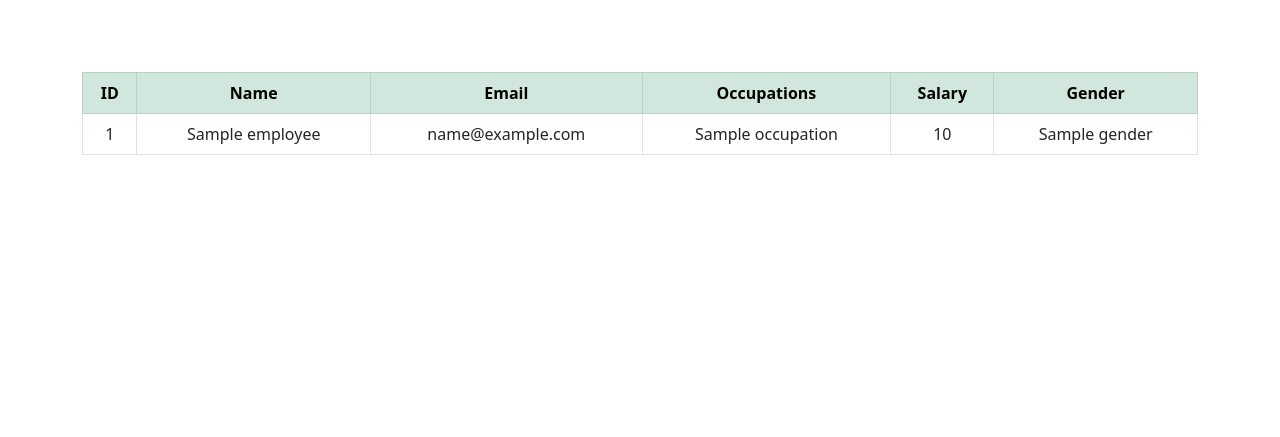
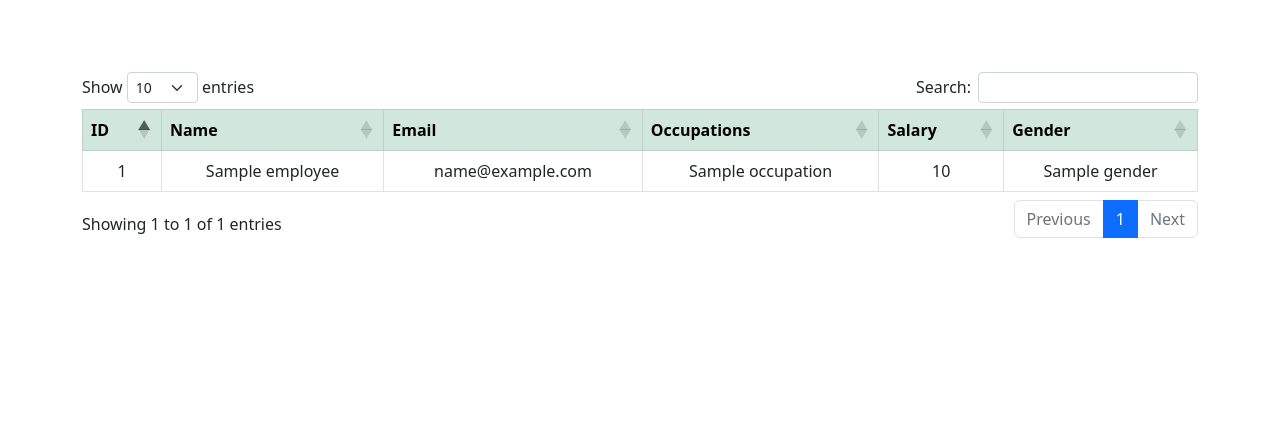
Before and after one commit to DewCX/django-data-tables, a Django app: template datatables_con/App/templates/home.html in a window 1280 px wide. Shown: the part 40-477 px from the top of the page. Run offline with Django 3.2, Linux system fonts and the light colour scheme; the template is opened without the code that fills it: most values are stand-ins (such as "Sample title", 1, 10 or a date in 2020); some libraries are stand-ins or nearby versions.

Commit message:
#Customize data tables with jquerry

```diff
--- a/datatables_con/App/templates/base.html
+++ b/datatables_con/App/templates/base.html
@@ -17,6 +17,9 @@
 
     <!-- Font-awesome -->
     <link rel="stylesheet" href="https://cdnjs.cloudflare.com/ajax/libs/font-awesome/5.15.4/css/all.min.css" integrity="sha512-1ycn6IcaQQ40/MKBW2W4Rhis/DbILU74C1vSrLJxCq57o941Ym01SwNsOMqvEBFlcgUa6xLiPY/NS5R+E6ztJQ==" crossorigin="anonymous" referrerpolicy="no-referrer" />
+
+    <!-- Datatables CSS -->
+    <link rel="stylesheet" href="https://cdn.datatables.net/1.12.1/css/dataTables.bootstrap5.min.css">
 
     <!-- My Static CSS -->
     <link rel="stylesheet" href="{% static 'css/style.css' %}">
@@ -59,5 +62,30 @@
 
     <!-- Jquerry -->
     <script src="https://code.jquery.com/jquery-3.6.0.min.js" integrity="sha256-/xUj+3OJU5yExlq6GSYGSHk7tPXikynS7ogEvDej/m4=" crossorigin="anonymous"></script>
+
+    <!--Data Tables JS-->
+    <script src="https://cdn.datatables.net/1.12.1/js/jquery.dataTables.min.js"></script>
+    <script src="https://cdn.datatables.net/1.12.1/js/dataTables.bootstrap5.min.js"></script>
+
+    <!-- Datatables Scripts-->
+    <script>
+        $("#example").DataTable({
+            // Datatables configurations
+            paging: true, //Pagination
+            pageLength: 10, // Data per page
+            lengthChange: true, // Show entries per page
+            autoWidth: true, //Control the auto width on columns
+            searching: true, // Input search
+            bInfo: true, // Info on footer
+            bSort: true, // Filter A to Z and Z to A (and numbers)
+
+            // Disable columns with specific filter A to Z, Z to A
+            "columnsDefs":[{
+                "targets": [4, 5],
+                "orderable": false
+            }]
+        });
+
+    </script>
 </body>
 </html>
```
